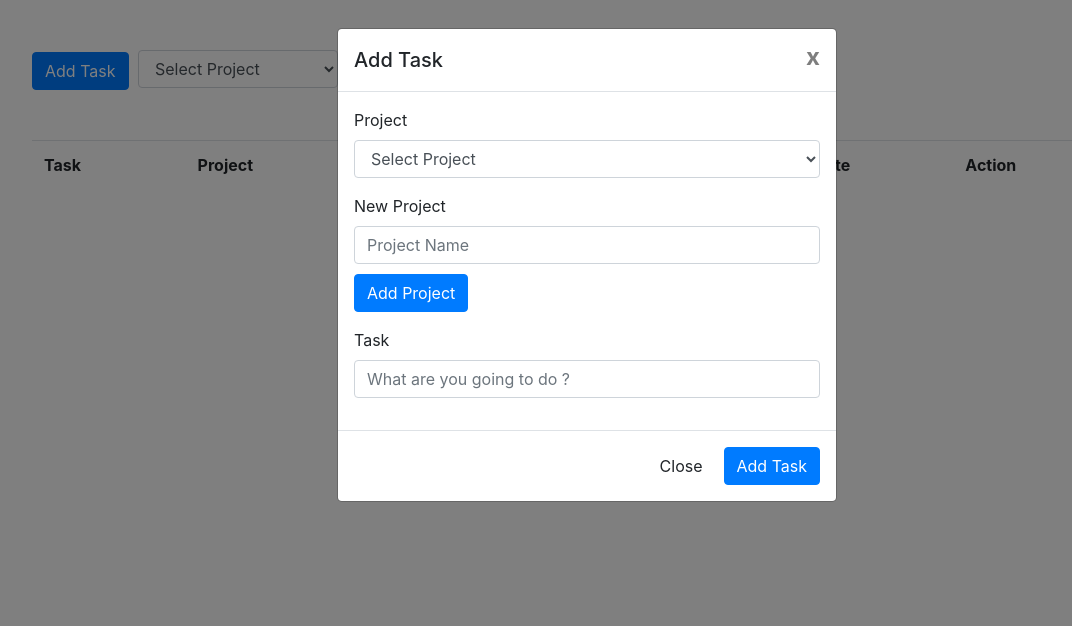
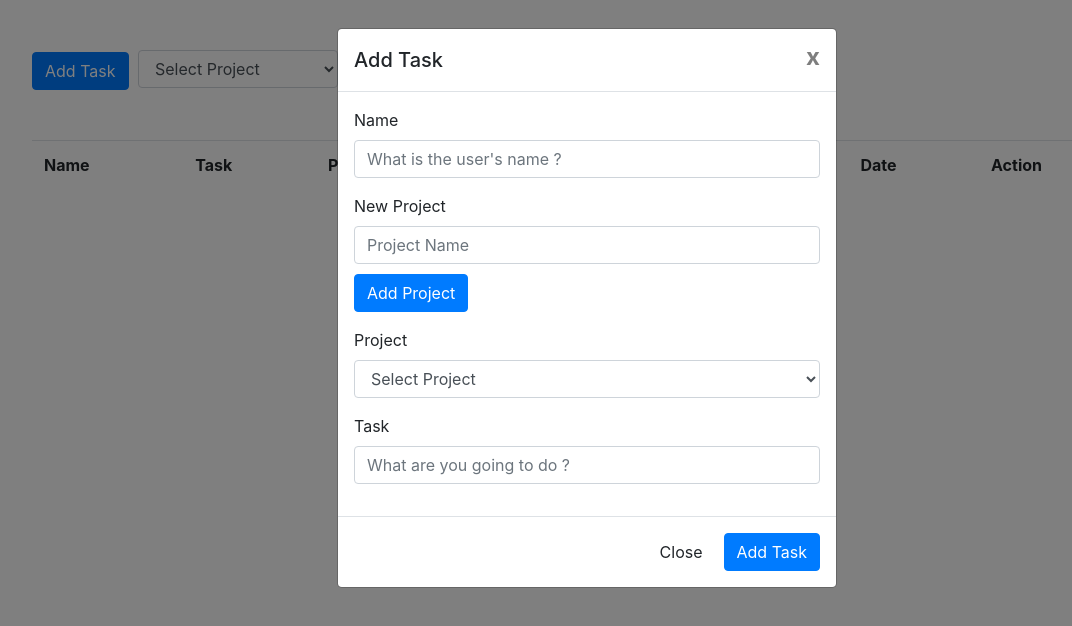
Before and after one commit to TERRORTIVANIUJ/Work-Flow-management_system, a website: page public/index.html in a window 1280 px wide. Both pictures are taken after a click on the button "Add Task". Shown: the whole page, without its empty margins (53-1125 px from the left). Drawn offline with nearby package versions, Linux system fonts and the light colour scheme; files whose address does not match are found by name.

Commit message:
moriti's commit

```diff
--- a/index.js
+++ b/index.js
@@ -3,7 +3,7 @@ import cors from 'cors';
 
 const app = express();
 
-app.use("/javaFolder", express.static('./javaFolder/'));
+app.use("/js", express.static('./js/'));
 app.use("/css", express.static('./css/'));
 app.use(express.static('public'));
 app.use(express.json());
--- a/public/index.html
+++ b/public/index.html
@@ -4,7 +4,7 @@
     <meta charset="UTF-8">
     <meta http-equiv="X-UA-Compatible" content="IE=edge">
     <meta name="viewport" content="width=device-width, initial-scale=1.0">
-    <title>Document</title>
+    <title>Work Flow Management System</title>
     <link rel="stylesheet" href="../css/style.css">
     <script src="https://cdn.jsdelivr.net/npm/chart.js"></script>
     <script src="https://canvasjs.com/assets/script/canvasjs.min.js"></script>
@@ -44,6 +44,7 @@
         <table class="table">
             <caption class="text-center">All Tasks</caption>
             <tr>
+                <th>Name</th>
                 <th>Task</th>
                 <th>Project</th>
                 <th>Status</th>
@@ -68,10 +69,10 @@
                 <div class="modal-body">
                     <form method="POST" onsubmit="return taskObj.addTask(this);" id="form-task-hour-calculator">
 
-                        <!-- select project from already created -->
+                        <!-- enter user's name -->
                         <div class="form-group">
-                            <label>Project</label>
-                            <select name="project" id="add-task-project" class="form-control" required></select>
+                            <label>Name</label>
+                            <input type="text" name="name" class="form-control" placeholder="What is the user's name ?" required />
                         </div>
 
                         <!-- create new project -->
@@ -80,6 +81,12 @@
                             <input type="text" name="new_project" id="add-project" class="form-control" placeholder="Project Name">
 
                             <button type="button" onclick="taskObj.addProject();" class="btn btn-primary" style="margin-top: 10px;">Add Project</button>
+                        </div>
+
+                        <!-- select project from already created -->
+                        <div class="form-group">
+                            <label>Project</label>
+                            <select name="project" id="add-task-project" class="form-control" required></select>
                         </div>
 
                         <!-- enter task -->
```
